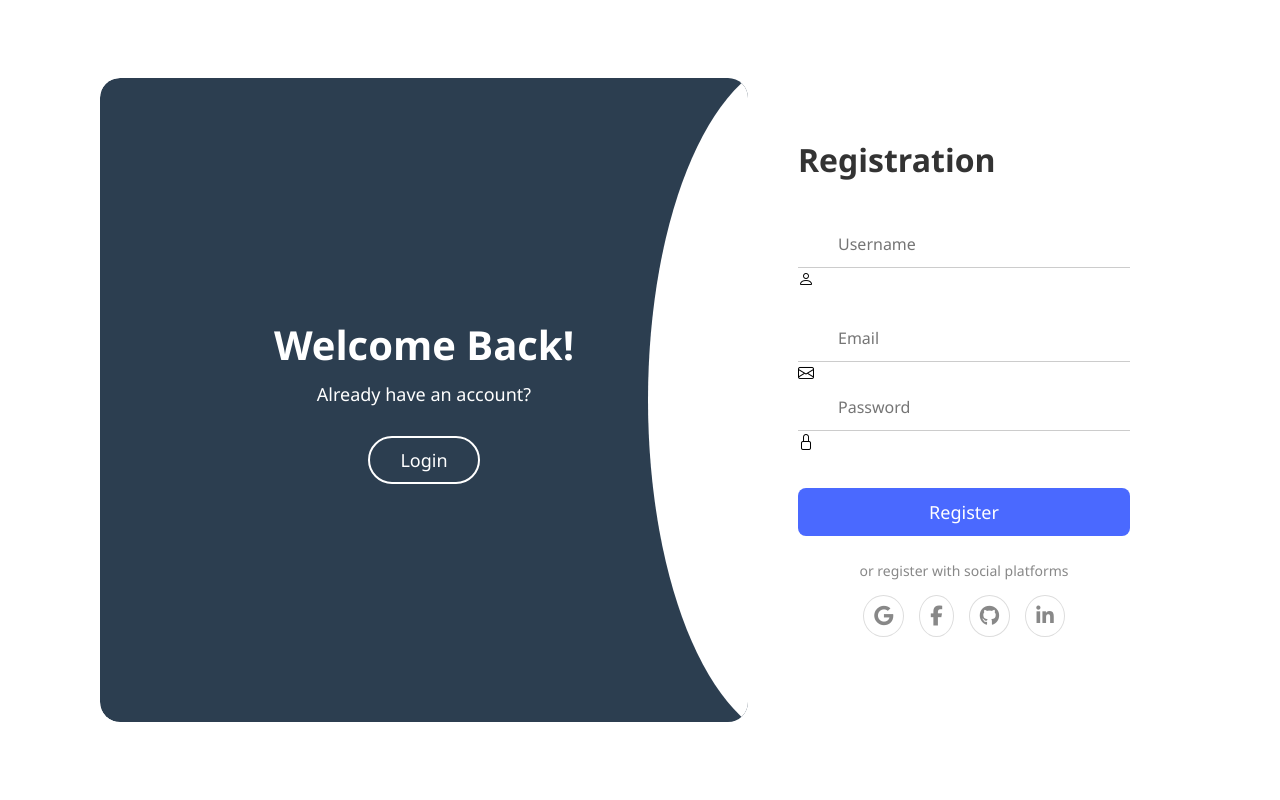
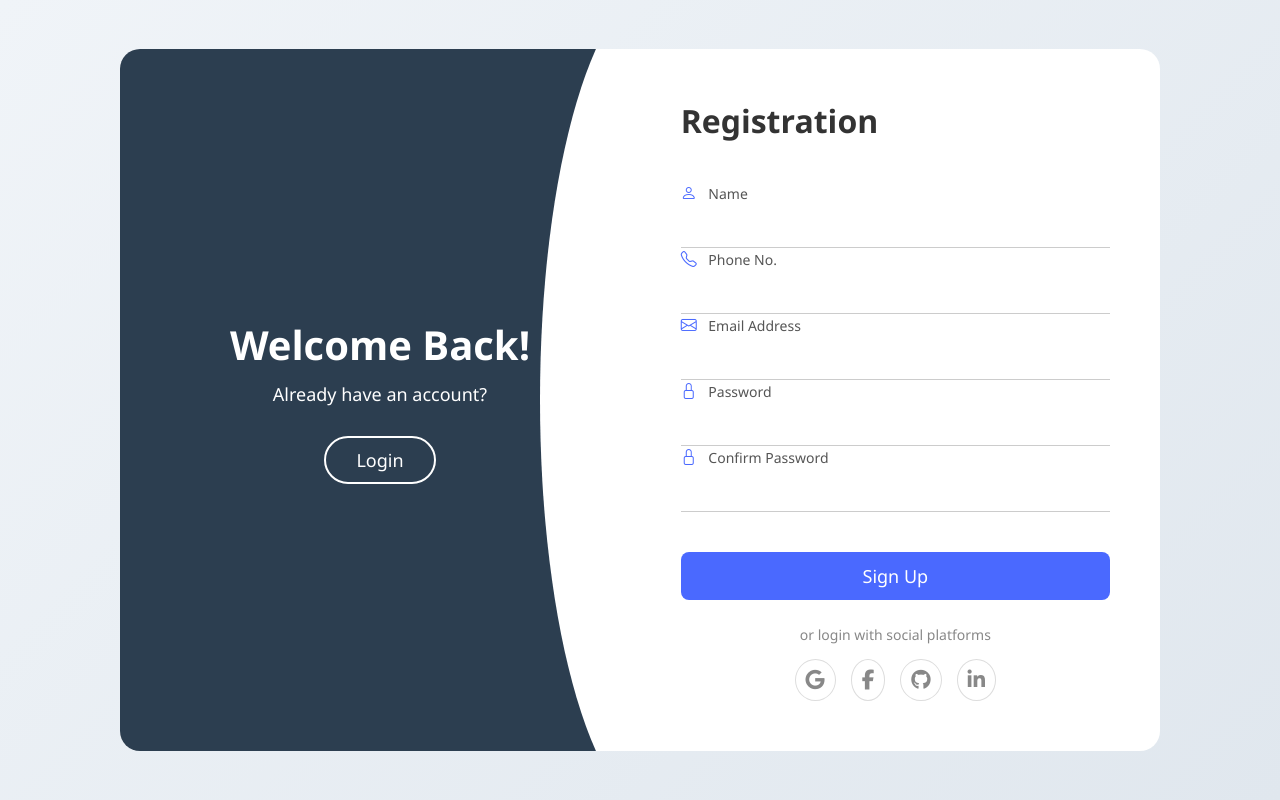
Before and after one commit to ZenStacks/Atlas, a PHP site: page /login.php in a window 1280 px wide. Run offline with PHP 8.4, Linux system fonts and the light colour scheme.

Commit message:
amboooot

```diff
--- a/assets/style/login.css
+++ b/assets/style/login.css
@@ -1,28 +1,24 @@
-/* Reset and base styles */
 * {
     margin: 0;
     padding: 0;
     box-sizing: border-box;
     font-family: 'Segoe UI', Tahoma, Geneva, Verdana, sans-serif;
 }
-
 body {
     display: flex;
     justify-content: center;
     align-items: center;
     min-height: 100vh;
-    background: white;
+    background: linear-gradient(135deg, #f0f4f8, #e0e7ee);
 }
-
-.main-login-container {
+.main-container{
     width: 100%;
     height: 100vh;
     display: flex;
     justify-content: center;
     align-items: center;
-    padding: 0;
+    padding: 20px;
 }
-
 .login-container {
     width: 100%;
     max-width: 100%;
@@ -33,18 +29,24 @@ body {
     position: relative;
     margin: 100px;
 }
-.container {
+.container{
     width: 100%;
     display: flex;
     position: relative;
     justify-content: space-between;
 }
-
-.login-content,
-.registration-content {
-    width: 40%;
-    flex-shrink: 0;
-    padding: 60px 50px;
+.login-content{
+    width: 500px;
+    height: 550px;
+    border-radius: 12px;
+    padding: 30px;
+    margin: 20px;
+}
+.registration-content{
+    width: 500px;
+    border-radius: 12px;
+    padding: 20px;
+    margin: 30px;
 }
 .form-title {
     font-size: 32px;
@@ -55,59 +57,51 @@ body {
 .input-group,
 .pass-wrap {
     position: relative;
-    margin-bottom: 25px;
+    margin-bottom: 30px;
 }
-
+.input-group label,
+.pass-wrap label {
+    display: block;
+    font-size: 14px;
+    color: #555;
+    margin-bottom: 5px;
+}
+.input-group label i,
+.pass-wrap label i {
+    font-size: 16px;
+    margin-right: 8px;
+    color: #4a69ff;
+}
 .input-group input,
 .pass-wrap input {
     width: 100%;
-    padding: 12px 40px 12px 40px;
+    padding: 8px 0;
     border: none;
     border-bottom: 1px solid #ccc;
     outline: none;
     font-size: 16px;
-    color: #555;
+    color: #333;
+    padding-right: 30px;
 }
-.input-group .left-icon,
-.pass-wrap .left-icon {
+.password-toggle {
     position: absolute;
-    left: 10px;
-    top: 50%;
-    transform: translateY(-50%);
-    font-size: 18px;
-    color: #666;
-    pointer-events: none;
-    z-index: 10;
-}
-.input-group .left-icon.top,
-.pass-wrap .left-icon.top {
-    top: 12px;
-    transform: none;
-}
-
-.pass-wrap .password-toggle {
-    position: absolute;
-    right: 10px;
-    top: 50%;
-    transform: translateY(-50%);
+    right: 5px;
+    bottom: 8px;
     font-size: 18px;
     color: #666;
     cursor: pointer;
     z-index: 10;
 }
-
 .password-toggle:hover {
     color: #4a69ff;
 }
-
 .forgot-password-link {
     text-align: right;
     font-size: 14px;
     color: #4a69ff;
     cursor: pointer;
-    margin-bottom: 15px;
+    margin-bottom: 20px;
 }
-.register-btn,
 .login-submit-btn {
     width: 100%;
     padding: 12px;
@@ -154,13 +146,12 @@ body {
     color: #4a69ff;
     border-color: #4a69ff;
 }
-
 .blue-cover-panel {
     position: absolute;
     top: 0;
     left: 0;
     height: 100%;
-    width: 60%;
+    width: 50%;
     background-color: #2c3e50;
     display: flex;
     flex-direction: column;
@@ -168,23 +159,22 @@ body {
     align-items: center;
     color: white;
     text-align: center;
-    transition: transform 0.6s ease-in-out;
-    border-radius: 20px;
     z-index: 10;
     overflow: hidden;
+    transition: transform 0.6s cubic-bezier(0.68, -0.55, 0.265, 1.55);
 }
 
 .blue-cover-panel::before {
     content: '';
     position: absolute;
-    top: -20px;
-    right: -200px;
-    bottom: -20px;
-    width: 300px;
+    top: -10%;
+    right: -150px;
+    width: 250px;
+    height: 120%;
     background: white;
-    border-radius: 50% / 50%;
+    border-radius: 50%;
     z-index: -1;
-    transition: transform 0.6s ease-in-out;
+    transition: all 0.6s ease-in-out;
 }
 .welcome-login-prompt {
   display: none; }
--- a/login.php
+++ b/login.php
@@ -3,25 +3,29 @@
 <head>
     <meta charset="UTF-8">
     <meta name="viewport" content="width=device-width, initial-scale=1.0">
-    <title>Registration</title>
+    <title>Login Page</title>
     <link rel="stylesheet" href="assets/style/login.css">
     <link rel="stylesheet" href="https://cdn.jsdelivr.net/npm/bootstrap-icons@1.11.1/font/bootstrap-icons.css">
     <link rel="stylesheet" href="https://cdnjs.cloudflare.com/ajax/libs/font-awesome/6.5.1/css/all.min.css" integrity="sha512-DTOQO9RWCH3ppGqcWaEA1BIZOC6xxalwEsw9c2QQeAIftl+Vegovlnee1c9QX4TctnWMn13TZye+giMm8e2LwA==" crossorigin="anonymous" referrerpolicy="no-referrer" />
 </head>
 <body>
-   <div class="main-login-container">
+    <div class="main-container">
         <div class="login-container" id="form-container">
             <div class="container">
                 <div class="login-content">
-                    <h2 class="form-title">Login</h2>
                     <form action="" method="POST" class="login-form">
+                        <h2 class="form-title">Login</h2>
                         <div class="input-group">
-                            <input type="email" placeholder="Email" required>
-                            <i class="bi bi-envelope right-icon"></i>
+                            <label for="email-field">
+                                <i class="bi bi-envelope"></i> Email
+                            </label>
+                            <input type="email" id="email-field" required>
                         </div>
                         <div class="pass-wrap">
-                            <input type="password" id="login-pass" placeholder="Password" required>
-                            <i class="bi bi-lock right-icon"></i>
+                            <label for="login-pass">
+                                <i class="bi bi-lock"></i> Password
+                            </label>
+                            <input type="password" id="login-pass" required>
                             <i class="bi bi-eye password-toggle" id="eye"></i>
                         </div>
 
@@ -38,26 +42,34 @@
                         </div>
                     </form>
                 </div>
-
                 <div class="registration-content">
                     <h2 class="form-title">Registration</h2>
                     <form action="" method="POST" class="registration-form">
                         <div class="input-group">
-                            <input type="text" placeholder="Username" required>
-                            <i class="bi bi-person right-icon"></i>
+                            <label for="name-field">
+                                <i class="bi bi-person"></i> Name
+                            </label>
+                            <input type="text" id="name-field" required>
+                            <label for="phone-field">
+                                <i class="bi bi-telephone"></i> Phone No.
+                            </label>
+                            <input type="phone" id="phone-field" required>
+                            <label for="email-field">
+                                <i class="bi bi-envelope"></i> Email Address
+                            </label>
+                            <input type="pass" id="pass-field" required>
+                            <label for="pass-field">
+                                <i class="bi bi-lock"></i> Password
+                            </label>
+                            <input type="password" id="pass-field" required>
+                            <label for="confirmpass-field">
+                                <i class="bi bi-lock"></i> Confirm Password
+                            </label>
+                            <input type="password" id="confirmpass-field" required>
                         </div>
+                        <button type="submit" class="login-submit-btn">Sign Up</button>
 
-                        <div class="input-group">
-                            <input type="email" placeholder="Email" required>
-                            <i class="bi bi-envelope right-icon"></i>
-                        <div class="pass-wrap">
-                            <input type="password" id="reg-pass" placeholder="Password" required>
-                            <i class="bi bi-lock right-icon"></i>
-                        </div>
-
-                        <button type="submit" class="register-btn">Register</button>
-
-                        <p class="social-text">or register with social platforms</p>
+                        <p class="social-text">or login with social platforms</p>
                         <div class="social-icons">
                             <i class="fab fa-google"></i>
                             <i class="fab fa-facebook-f"></i>
@@ -66,7 +78,6 @@
                         </div>
                     </form>
                 </div>
-
                 <div class="blue-cover-panel" id="blue-cover-panel">
                     <div class="welcome-section welcome-register-prompt">
                         <h2 class="welcome-title">Welcome Back!</h2>
@@ -76,15 +87,26 @@
 
                     <div class="welcome-section welcome-login-prompt">
                         <h2 class="welcome-title">Hello, Friend!</h2>
-                        <p class="welcome-text">Enter your personal details and start your journey with us.</p>
+                        <p class="welcome-text">Enter your personal details and<br>start your journey with us.</p>
                         <button class="login-prompt-btn" id="to-register-btn">Register</button>
                     </div>
                 </div>
             </div>
         </div>
     </div>
+    <script>
+        const password = document.getElementById('login-pass');
+        const eye = document.getElementById('eye');
 
-    <script>
+        if (password && eye) {
+            eye.addEventListener("click", () => {
+                const isPass = password.type === "password";
+                password.type = isPass ? "text" : "password";
+                eye.classList.toggle("bi-eye");
+                eye.classList.toggle("bi-eye-slash");
+            });
+        }
+
         const container = document.getElementById('form-container');
         const toLoginBtn = document.getElementById('to-login-btn');
         const toRegisterBtn = document.getElementById('to-register-btn');
@@ -96,18 +118,6 @@
         toRegisterBtn.addEventListener('click', () => {
             container.classList.remove('login-mode');
         });
-
-        const loginPass = document.getElementById('login-pass');
-        const eye = document.getElementById('eye');
-
-        if(loginPass && eye){
-            eye.addEventListener("click", () => {
-                const isPass = loginPass.type === "password";
-                loginPass.type = isPass ? "text" : "password";
-                eye.classList.toggle("bi-eye");
-                eye.classList.toggle("bi-eye-slash");
-            });
-        }
     </script>
 </body>
 </html>
```
Also changed, not shown: other parts of assets/style/login.css (+4 -25 lines), assets/img/ham.png (deleted).
